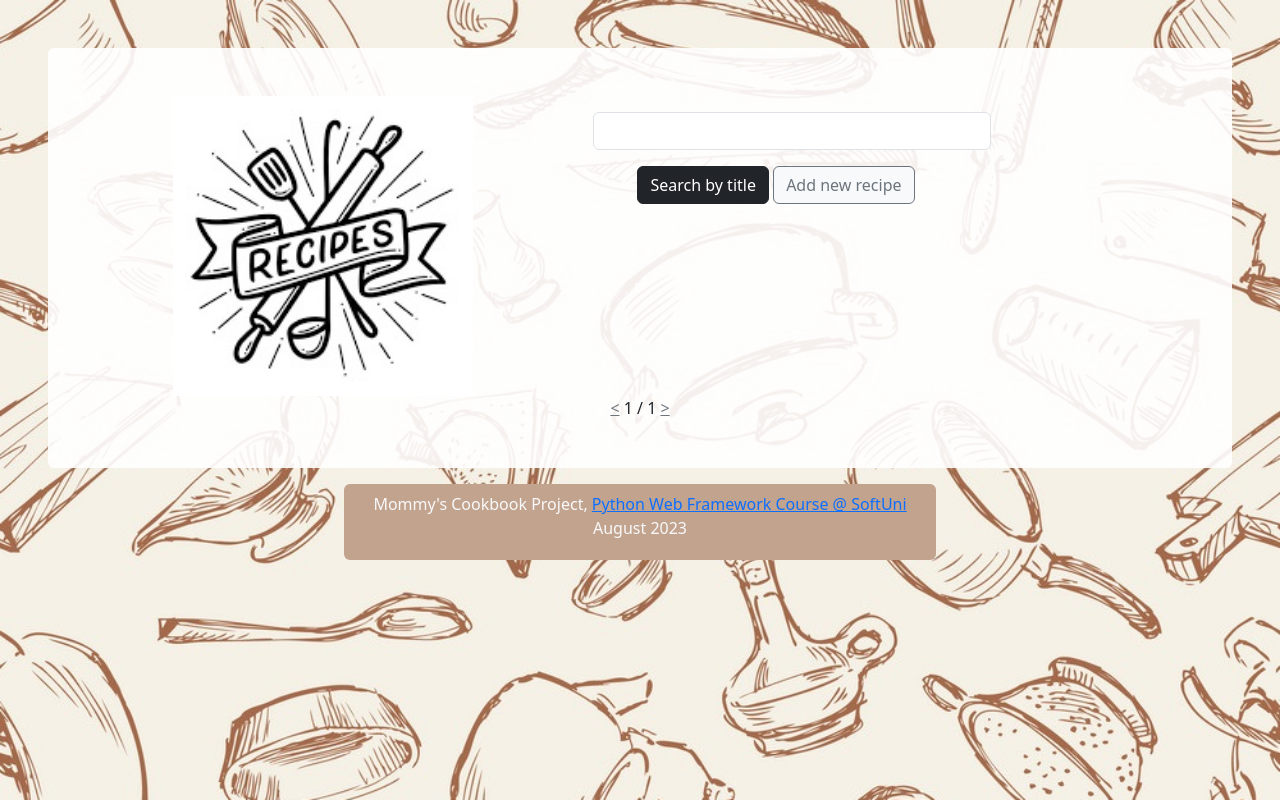
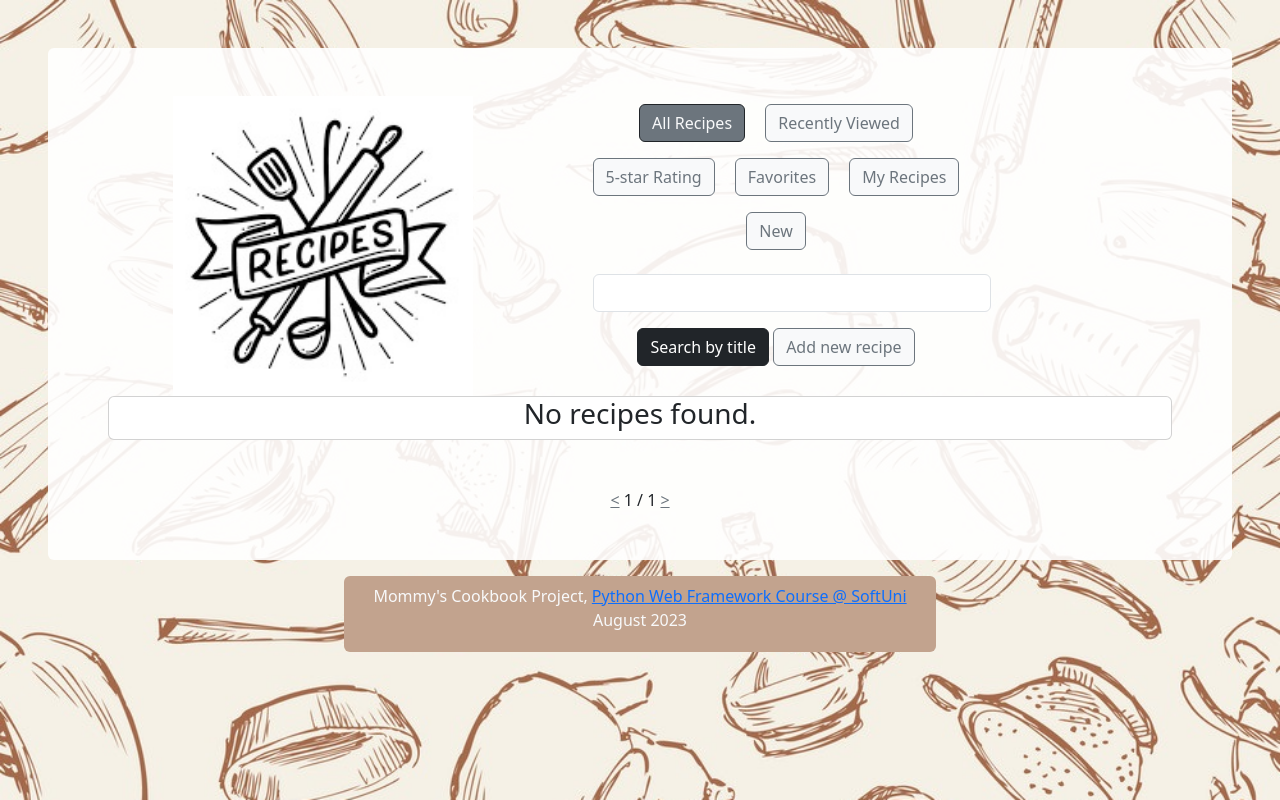
Before and after one commit to dtuleva/MommysCookbookProject, a Django app: page /recipes/?chapter=recent in a window 1280 px wide. Shown: the part 64-864 px from the top of the page. Run offline with Django 4.2, Linux system fonts and the light colour scheme; data that the repository does not hold is empty; parts of the project's set-up code (start-up, migrations or seed data) failed here and were passed over; some libraries are stand-ins or nearby versions.

Commit message:
search filters added

```diff
--- a/MommysCookbookProject/recipe/templates/recipe/recipes_list.html
+++ b/MommysCookbookProject/recipe/templates/recipe/recipes_list.html
@@ -9,11 +9,21 @@
             </div>
             <div class="col-md-5">
 
+                <p>
+                    <a href="{% url 'recipes_list' %}" class="btn btn-secondary btn-outline-dark text-light m-2">All Recipes</a>
+                    <a href="{% url 'recipes_list' %}?chapter=recent" class="btn btn-light btn-outline-secondary  m-2">Recently Viewed</a>
+                    <a href="{% url 'recipes_list' %}?chapter=best" class="btn btn-light btn-outline-secondary m-2">5-star Rating</a>
+                    <a href="{% url 'recipes_list' %}?chapter=favorites" class="btn btn-light btn-outline-secondary m-2">Favorites</a>
+                    <a href="{% url 'recipes_list' %}?chapter=own" class="btn btn-light btn-outline-secondary m-2">My Recipes</a>
+                    <a href="{% url 'recipes_list' %}?chapter=new" class="btn btn-light btn-outline-secondary m-2">New</a>
+                </p>
+
                 <form action="{% url 'recipes_list' %}?page={{ page_obj.number }}" class="m-3">
                     {% csrf_token %}
 
 
                     <input name="search" value="{{ search }}" class="form-control m-3">
+                    <input type="hidden" name="chapter" value="{{ request.GET.chapter }}">
 
 
                     <button class="btn btn-dark">Search by title</button>
@@ -25,9 +35,15 @@
                 </form>
             </div>
         </div>
+
+        {% if request.not_logged_error_message %}
+            <div class="container-fluid">
+                <p class="lead text-danger">{{ request.not_logged_error_message }}</p>
+            </div>
+        {% endif %}
         <div class="card-group">
             {% for recipe in recipes %}
-                {#            {% if forloop.counter <= 5 %}#}
+
                 <a href="{% url 'recipe_details' recipe.slug %}" class="text-decoration-none m-2">
                     <div class="card" style="width: 16rem;">
                         <img class="card-img-top" src="{{ recipe.image.url }}" alt="Recipe image">
@@ -43,7 +59,10 @@
                         </div>
                     </div>
                 </a>
-                {#            {% endif %}#}
+            {% empty %}
+                <div class="card mb-5" style="width: 30rem;">
+                    <h3 class="card-title">No recipes found.</h3>
+                </div>
             {% endfor %}
         </div>
 
--- a/MommysCookbookProject/recipe/views.py
+++ b/MommysCookbookProject/recipe/views.py
@@ -1,3 +1,8 @@
+from datetime import timedelta
+
+from django.db.models import Avg
+from django.utils import timezone
+
 from django.contrib.auth import mixins as auth_mixins
 from django.contrib.auth.mixins import LoginRequiredMixin
 
@@ -7,6 +12,7 @@ from django.urls import reverse_lazy
 from django.views import generic as views, View
 
 from MommysCookbookProject.home.forms import NoteForm
+from MommysCookbookProject.home.models import Favorite
 from MommysCookbookProject.recipe.forms import RecipeCreateUpdateForm
 from MommysCookbookProject.recipe.models import Recipe, Rating
 from MommysCookbookProject.user_auth.views import CurrentUserMixin
@@ -22,14 +28,37 @@ class RecipesListView(views.ListView):
         queryset = super().get_queryset()
 
         search = self.request.GET.get('search', '')
+        chapter = self.request.GET.get('chapter', None)
+
+        not_logged_error_message = None
+
+        if chapter == 'recent':
+            viewed_recipes_list = self.request.session.get("viewed_recipes_list", [])
+            queryset = queryset.filter(pk__in=viewed_recipes_list)
+        if chapter == 'best':
+            queryset = queryset.annotate(avg_rating=Avg('rating__stars'))\
+                .filter(avg_rating__gt=4.5).order_by('-avg_rating')
+
+        if not self.request.user.is_authenticated and chapter in ('favorites', 'own'):
+            not_logged_error_message = "Only logged-in users can access Favorites and My Recipes. " \
+                                       "Here are our newest recipes instead:"
+            print(not_logged_error_message)
+        else:
+            if chapter == 'favorites':
+                favorite_recipes = Favorite.objects.filter(owner=self.request.user).values_list('to_recipe', flat=True)
+                queryset = queryset.filter(pk__in=favorite_recipes)
+
+            if chapter == 'own':
+                queryset = queryset.filter(owner=self.request.user)
+
+        if chapter == 'new' or not_logged_error_message is not None:
+            two_days_ago = timezone.now() - timedelta(days=2)
+            queryset = queryset.filter(created_at__gte=two_days_ago)
+
         queryset = queryset.filter(title__icontains=search)
+        self.request.not_logged_error_message = not_logged_error_message
+
         return queryset
-
-    def get_context_data(self, *args, **kwargs):
-        context = super().get_context_data(*args, **kwargs)
-        context['search'] = self.request.GET.get('search', '')
-        # context['categories'] = Category.objects.all()
-        return context
 
 
 class RecipeDetailsView(views.DetailView):
@@ -49,6 +78,13 @@ class RecipeDetailsView(views.DetailView):
         if not self.request.user.is_anonymous:
             context["is_in_favorites"] = recipe.favorite_set.filter(owner=owner).exists()
             context["notes_private"] = recipe.note_set.filter(owner=owner).filter(is_private=True)
+
+        viewed_recipes_list = self.request.session.get("viewed_recipes_list", [])
+        if recipe.pk in viewed_recipes_list:
+            viewed_recipes_list.remove(recipe.pk)
+        viewed_recipes_list.append(recipe.pk)
+
+        self.request.session["viewed_recipes_list"] = viewed_recipes_list[-10:]
 
         return context
 
```
Also changed, not shown: media/recipe_images/processed_6foGBtu.png (added), media/recipe_images/processed_88AuPp4.png (added), media/recipe_images/processed_Dxl8Uck.png (added), media/recipe_images/processed_IIbWNCe.png (added), media/recipe_images/processed_KRGojbL.png (added), media/recipe_images/processed_MdZLWru.png (added), media/recipe_images/processed_gnllawq.png (added), media/recipe_images/processed_i2dTtz3.png (added), media/recipe_images/processed_oT1I1sQ.png (added), media/recipe_images/processed_psIatPX.png (added), media/recipe_images/processed_xVZHCdH.png (added), 1 other file.
